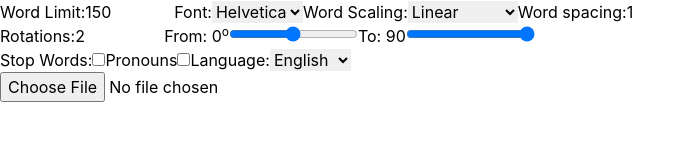
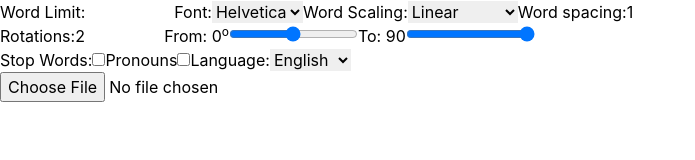
Before and after one commit to rezonmain/simple-wordcloud, a Next.js app: page / in a window 1280 px wide. Shown: the top 160 px of the page, without its empty margins (0-695 px from the left). Built offline with nearby package versions, Linux system fonts and the light colour scheme.

Commit message:
fix: words stacking on each other selectng 1 rotation

```diff
--- a/components/WordCloud/WordCloud.tsx
+++ b/components/WordCloud/WordCloud.tsx
@@ -1,7 +1,7 @@
 import Layout, { LayoutConfig } from '../../lib/Layout';
 import * as d3 from 'd3';
 import d3Cloud from 'd3-cloud';
-import { RefObject, useEffect, useRef } from 'react';
+import { useEffect } from 'react';
 import useWindowSize from '../../lib/hooks/useWindow';
 
 interface WordCloudProps {
@@ -10,7 +10,6 @@ interface WordCloudProps {
 }
 
 const WordCloud = ({ wordsArray, config }: WordCloudProps) => {
-	const svgRef = useRef<RefObject<SVGAElement>>();
 	const draw = (word: d3Cloud.Word) => {
 		// Create svg with given size
 		const container = d3
--- a/components/WordCloud/WordCloudWidget.tsx
+++ b/components/WordCloud/WordCloudWidget.tsx
@@ -1,5 +1,4 @@
-import { prepareServerlessUrl } from 'next/dist/server/base-server';
-import { ChangeEvent, useEffect, useState } from 'react';
+import { ChangeEvent, useState } from 'react';
 import Layout from '../../lib/Layout';
 import TextParser from '../../lib/TextParser';
 import FileDropper from '../FileDropper/FileDropper';
@@ -7,11 +6,17 @@ import WordCloudControls from '../WordCloudControls/WordCloudControls';
 import WordCloud from './WordCloud';
 
 /* FIXME:
-	1. Bug where app crashes when limit is set to nothing
-	2. Bug where words stack on eachother when rotations is set to 1 and angleTo 0
+	[~] 1. Bug where app crashes when limit is set to nothing
+	[x] 2. Bug where words stack on eachother when rotations is set to 1 and angleTo 0
 	3. Fix bug where words sometimes start stacking on eachother
 	4. Sliders are kind of annoying for changing word rotation
    */
+
+/* TODO:
+	[ ] Update the d3 elements themselves when configuration is updated
+	[ ] Just scale the wordcloud when resizing window, don't regenerate wordcloud
+	[ ] Trigger word limit update after the user finishes moving the slider
+ */
 
 const WordCloudWidget = () => {
 	const [config, setConfig] = useState(Layout.DEFAULT);
@@ -19,7 +24,7 @@ const WordCloudWidget = () => {
 	const onFormChange = (
 		e: ChangeEvent<HTMLInputElement | HTMLSelectElement>
 	) => {
-		const { name, value, type } = e.target;
+		const { name, type, value } = e.target;
 		const { checked } = e.target as HTMLInputElement;
 		setConfig((prev) => ({
 			...prev,
--- a/components/WordCloudControls/WordCloudControls.tsx
+++ b/components/WordCloudControls/WordCloudControls.tsx
@@ -10,14 +10,7 @@ const WordCloudControls = ({ onChange, values }: WordCloudControlsProps) => {
 	return (
 		<form>
 			<label htmlFor='limit'>Word Limit:</label>
-			<input
-				min='1'
-				max='300'
-				onChange={onChange}
-				name='limit'
-				type='number'
-				value={values.limit}
-			/>
+			<input min='1' max='300' onChange={onChange} name='limit' type='number' />
 			<label htmlFor='font'>Font:</label>
 			<select onChange={onChange} name='font' value={values.font}>
 				<option value='Helvetica'>Helvetica</option>
@@ -32,7 +25,7 @@ const WordCloudControls = ({ onChange, values }: WordCloudControlsProps) => {
 			<label htmlFor='padding'>Word spacing:</label>
 			<input
 				min='1'
-				max='5'
+				max='10'
 				type='number'
 				onChange={onChange}
 				name='padding'
--- a/lib/Layout.ts
+++ b/lib/Layout.ts
@@ -67,7 +67,6 @@ class Layout {
 				.size([this.size.w, this.size.h])
 				.words(limitedWords)
 				.padding(this.config.padding as number)
-				// 0 or 90
 				.rotate(this._getRotation)
 				.font(this.config.font as string)
 				// @ts-ignore
@@ -100,7 +99,10 @@ class Layout {
 
 		switch (this.config.scaling) {
 			case 'log':
-				return d3.scaleLog().domain([min, max]).range([1, 100]);
+				return d3
+					.scaleLog()
+					.domain([min, max])
+					.range([1, this._widthToFSize()]);
 			case 'linear':
 				return d3
 					.scaleLinear()
@@ -111,7 +113,7 @@ class Layout {
 					.scalePow()
 					.exponent(2)
 					.domain([min, max])
-					.range([20, this._widthToFSize()]);
+					.range([15, this._widthToFSize()]);
 		}
 	};
 
@@ -122,7 +124,8 @@ class Layout {
 	};
 
 	_getRotation = () => {
-		const number = this.config.rotations as number;
+		// @ts-ignore
+		const number = parseInt(this.config.rotations) as number;
 		const from = this.config.angleFrom as number;
 		if (number === 1) return from;
 		return this.angles[this._rand(number - 1)];
```
